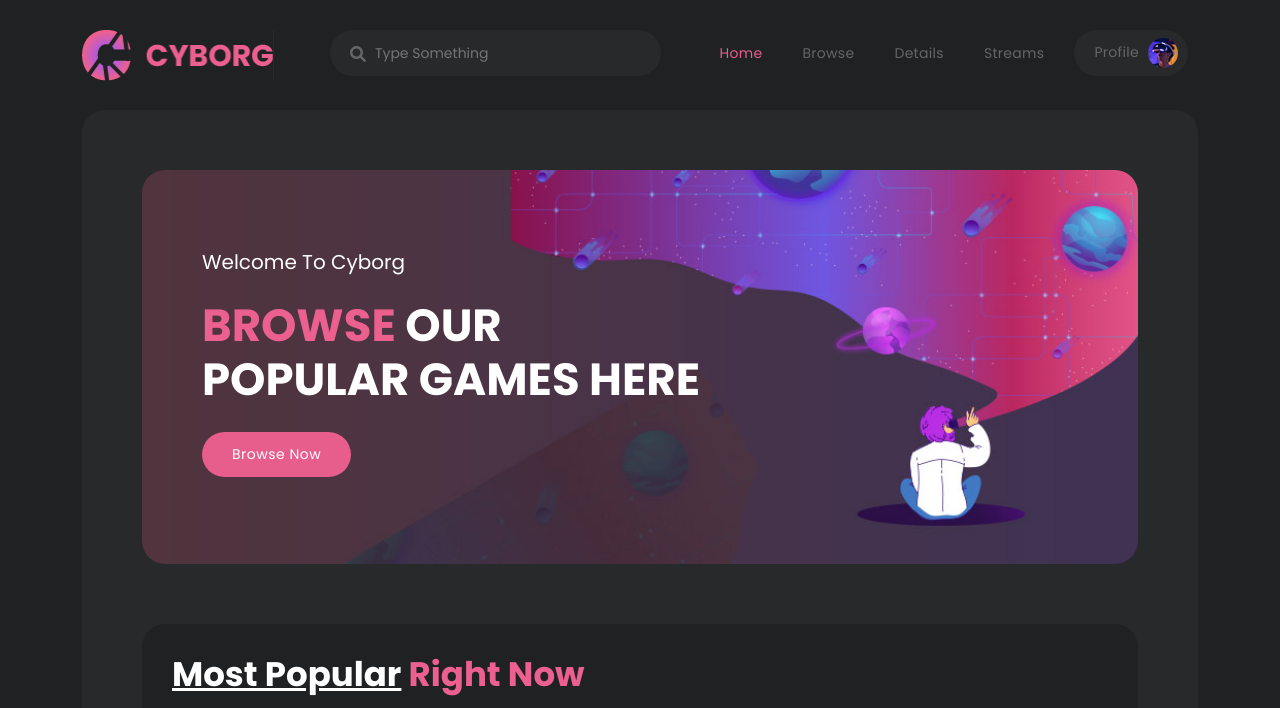
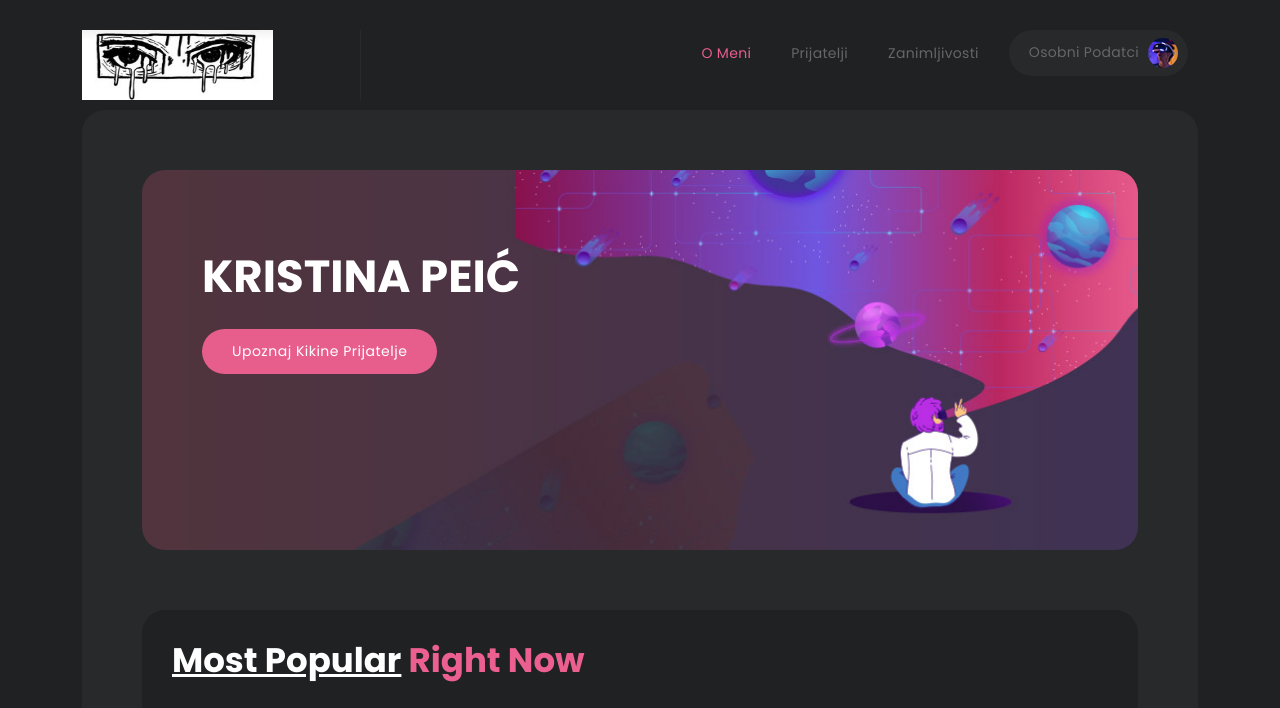
Before and after one commit to kikhacu/osobnawebstranica, a plain HTML site: page index.html in a window 1280 px wide. Shown: the top 708 px of the page. Drawn offline with nearby package versions, Linux system fonts and the light colour scheme.

Commit message:
Add files via upload

```diff
--- a/index.html
+++ b/index.html
@@ -8,7 +8,7 @@
 
     <link href="https://fonts.googleapis.com/css2?family=Poppins:wght@100;200;300;400;500;600;700;800;900&display=swap" rel="stylesheet">
 
-    <title>Cyborg - Awesome HTML5 Template</title>
+    <title>Upoznaj me</title>
 
     <!-- Bootstrap core CSS -->
     <link href="vendor/bootstrap/css/bootstrap.min.css" rel="stylesheet">
@@ -42,6 +42,7 @@ https://templatemo.com/tm-579-cyborg-gaming
       </div>
     </div>
   </div>
+
   <!-- ***** Preloader End ***** -->
 
   <!-- ***** Header Area Start ***** -->
@@ -52,27 +53,21 @@ https://templatemo.com/tm-579-cyborg-gaming
                 <nav class="main-nav">
                     <!-- ***** Logo Start ***** -->
                     <a href="index.html" class="logo">
-                        <img src="assets/images/logo.png" alt="">
+                        <img src="assets/images/logo1.png" width="150" height="70">
                     </a>
                     <!-- ***** Logo End ***** -->
-                    <!-- ***** Search End ***** -->
-                    <div class="search-input">
-                      <form id="search" action="#">
-                        <input type="text" placeholder="Type Something" id='searchText' name="searchKeyword" onkeypress="handle" />
-                        <i class="fa fa-search"></i>
-                      </form>
-                    </div>
-                    <!-- ***** Search End ***** -->
+
+
                     <!-- ***** Menu Start ***** -->
                     <ul class="nav">
-                        <li><a href="index.html" class="active">Home</a></li>
-                        <li><a href="browse.html">Browse</a></li>
-                        <li><a href="details.html">Details</a></li>
-                        <li><a href="streams.html">Streams</a></li>
-                        <li><a href="profile.html">Profile <img src="assets/images/profile-header.jpg" alt=""></a></li>
+                        <li><a href="index.html" class="active">O meni</a></li>
+
+                        <li><a href="details.html">Prijatelji</a></li>
+                        <li><a href="streams.html">Zanimljivosti</a></li>
+                        <li><a href="profile.html">Osobni podatci <img src="assets/images/profile-header.jpg" alt=""></a></li>
                     </ul>
                     <a class='menu-trigger'>
-                        <span>Menu</span>
+                        <span>O meni</span>
                     </a>
                     <!-- ***** Menu End ***** -->
                 </nav>
@@ -92,10 +87,10 @@ https://templatemo.com/tm-579-cyborg-gaming
             <div class="row">
               <div class="col-lg-7">
                 <div class="header-text">
-                  <h6>Welcome To Cyborg</h6>
-                  <h4><em>Browse</em> Our Popular Games Here</h4>
+
+                  <h4>Kristina Peić</h4>
                   <div class="main-button">
-                    <a href="browse.html">Browse Now</a>
+                    <a href="browse.html">Upoznaj kikine prijatelje</a>
                   </div>
                 </div>
               </div>
```
Also changed, not shown: browse.html (+8 -15 lines), details.html (+7 -13 lines), profile.html (+8 -15 lines), streams.html (+7 -14 lines), assets/images/logo1.png (added).
